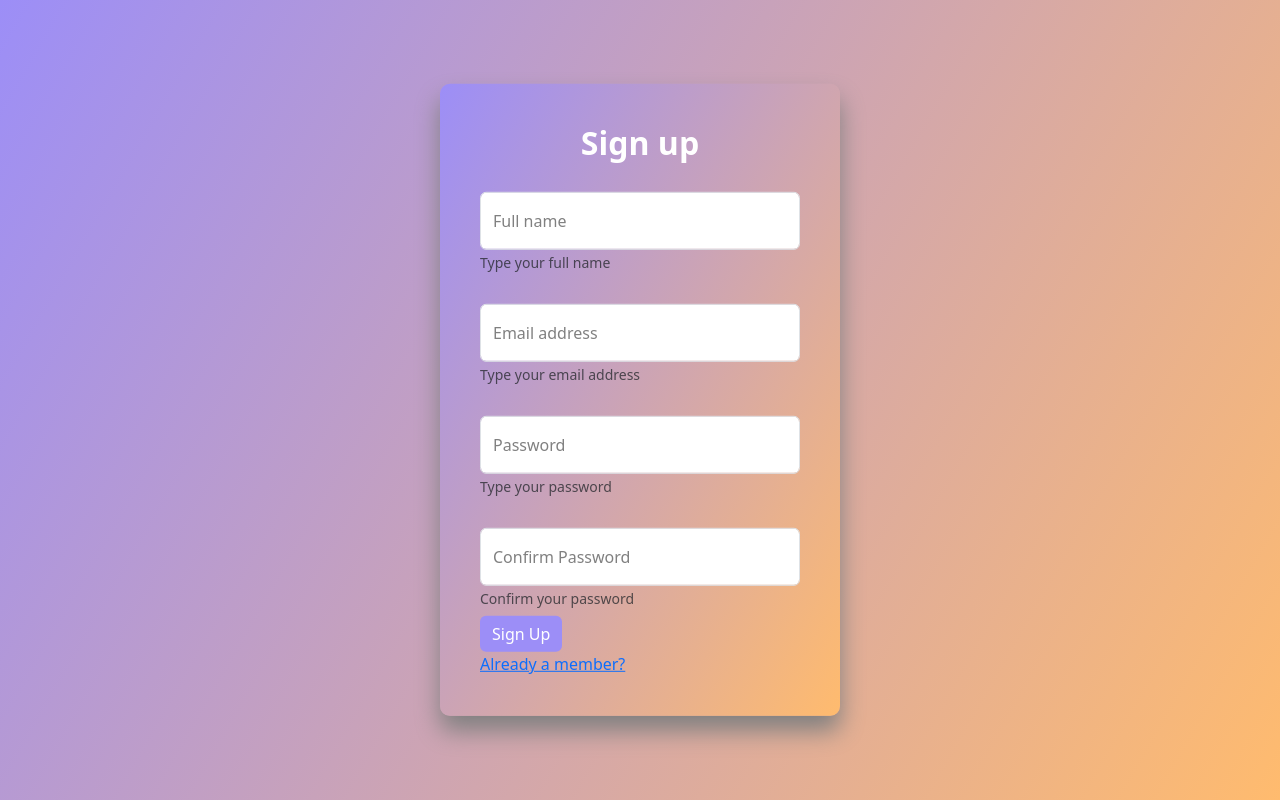
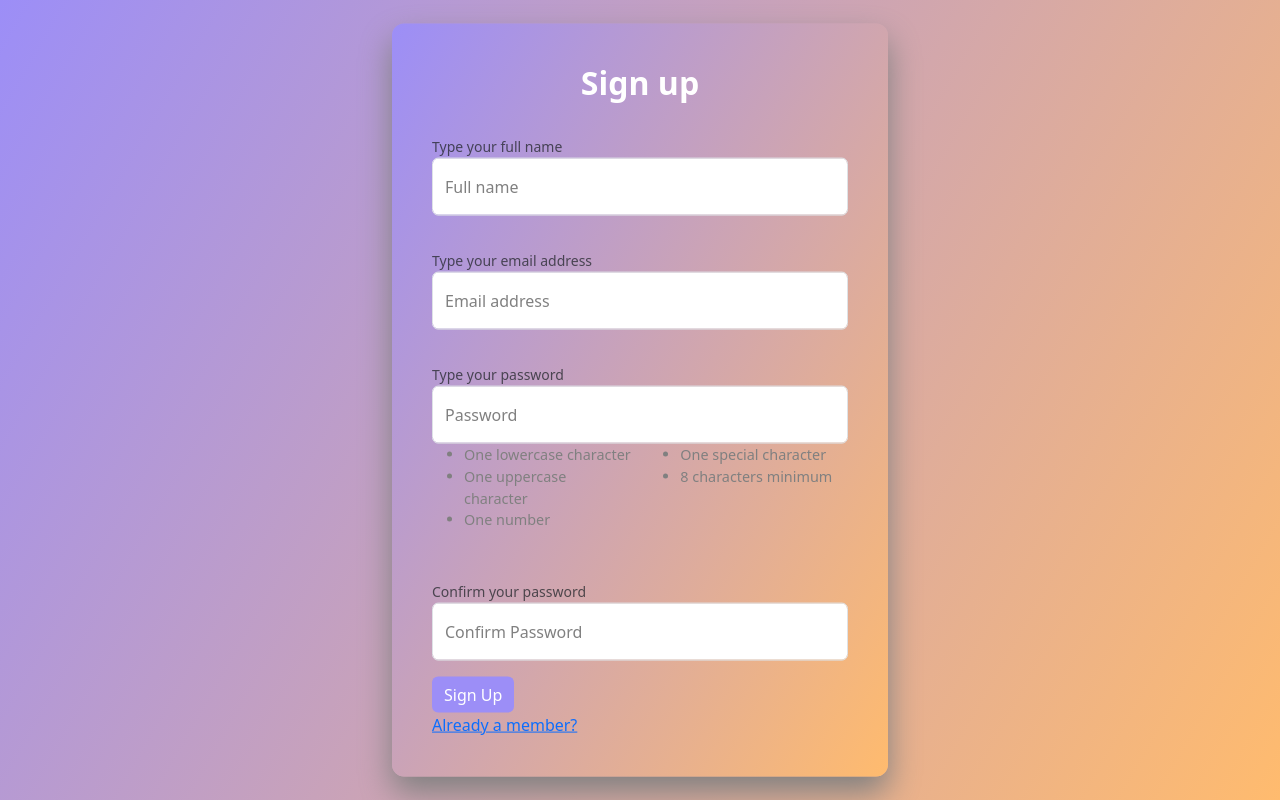
Before and after one commit to ChristopherBJ/frontend_omgdb, a React (Create React App) app: page /signup in a window 1280 px wide. Built offline with nearby package versions, Linux system fonts and the light colour scheme.

Commit message:
Refactor Navbar and Login components; remove redundant logout navigation and reload, enhance user feedback with additional text prompts

```diff
--- a/src/components/AuthProvider.js
+++ b/src/components/AuthProvider.js
@@ -1,4 +1,4 @@
-import { useContext, createContext, useState } from "react";
+import { useContext, createContext, useState, useEffect } from "react";
 import { useNavigate } from "react-router-dom";
 
 // Taken inspiration from https://dev.to/miracool/how-to-manage-user-authentication-with-react-js-3ic5 and modified to suit the project
@@ -38,8 +38,25 @@ const AuthProvider = ({ children }) => {
     setUser(null);
     setToken("");
     localStorage.removeItem("site");
+    localStorage.setItem("logout-event", Date.now());
     navigate("/login");
   };
+
+  useEffect(() => {
+    const handleStorageChange = (event) => {
+      if (event.key === "logout-event") {
+        setUser(null);
+        setToken("");
+        navigate("/login");
+      }
+    };
+
+    window.addEventListener("storage", handleStorageChange);
+
+    return () => {
+      window.removeEventListener("storage", handleStorageChange);
+    };
+  }, [navigate]);
 
   return (
     <AuthContext.Provider value={{ token, user, loginAction, logOut }}>
--- a/src/components/Navbar.js
+++ b/src/components/Navbar.js
@@ -22,8 +22,8 @@ function NavBar() {
 
   const handleLogout = () => {
     logOut(); // Call the logOut function from AuthContext
-    navigate("/login"); // Navigate to the login page (optional since it's already in logOut)
-    window.location.reload(); // Optional: Forces a page reload to reset state
+    //navigate("/login"); // Navigate to the login page (optional since it's already in logOut)
+    //window.location.reload(); // Optional: Forces a page reload to reset state
   };
 
   return (
--- a/src/pages/Login.js
+++ b/src/pages/Login.js
@@ -26,6 +26,11 @@ function Login() {
     <div className="login-container">
       <Form onSubmit={handleSubmit} className="login-box">
         <h1 className="header">Login</h1>
+        <div className="text-container">
+          <Form.Text className="text-muted">
+            Type your email address
+          </Form.Text>
+        </div>
         <Form.Group controlId="formBasicEmail">
         <FloatingLabel className="text-area" label="Email address">
               <Form.Control
@@ -36,10 +41,12 @@ function Login() {
                 required
               />
             </FloatingLabel>
+        </Form.Group>
+        <div className="text-container">
           <Form.Text className="text-muted">
-            We'll never share your email with anyone else.
+            Type your password
           </Form.Text>
-        </Form.Group>
+        </div>
         <Form.Group controlId="formBasicPassword">
           <FloatingLabel className="text-area" label="Password">
             <Form.Control
@@ -52,6 +59,7 @@ function Login() {
           </FloatingLabel>
         </Form.Group>
 
+        {error && <p className="error">{error}</p>}
         <Button className="sub-button" variant="primary" type="submit">
           Login
         </Button>
--- a/src/pages/SignUp.js
+++ b/src/pages/SignUp.js
@@ -12,14 +12,36 @@ function SignUp() {
     const [success, setSuccess] = useState(""); // For success messages
     const [isSuccess, setIsSuccess] = useState(false); // Track success state
 
+    const hasLowercase = /[a-z]/.test(password);
+    const hasUppercase = /[A-Z]/.test(password);
+    const hasNumber = /[0-9]/.test(password);
+    const hasSpecialChar = /[!@#$%^&*(),.?":{}|<>]/.test(password);
+    const hasMinLength = password.length >= 8;
+    const hasMatch = password === confirmPassword;
+    const isValidPassword = (password) => {
+        const strongPasswordRegex = /^(?=.*[a-z])(?=.*[A-Z])(?=.*\d)(?=.*[!@#$%^&*(),.?":{}|<>])[A-Za-z\d!@#$%^&*(),.?":{}|<>]{8,}$/;
+        return strongPasswordRegex.test(password);
+    };
+
     const handleSubmit = async (e) => {
         e.preventDefault();
         setError(""); // Clear previous errors
         setSuccess(""); // Clear previous success messages
 
+        if (password.length < 8) {
+            setError("Password must be at least 8 characters long!");
+            return;
+        }
+
         // Validate that passwords match
         if (password !== confirmPassword) {
             setError("Passwords do not match!");
+            return;
+        }
+
+        // Validate password strength
+        if (!isValidPassword(password)) {
+            setError("Password must contain at least one uppercase letter, one lowercase letter, one number, and one special character.");
             return;
         }
 
@@ -39,7 +61,7 @@ function SignUp() {
 
             if (response.ok) {
                 const res = await response.json();
-                setSuccess( `${name}! Your account was created successfully! You can now login by clicking the link`);
+                setSuccess(`${name}! Your account was created successfully! You can now login by clicking the link`);
                 setIsSuccess(true);
                 setName("");
                 setEmail("");
@@ -63,6 +85,11 @@ function SignUp() {
                         <h1 className="header">Sign up</h1>
 
                         {/* Name Input Field */}
+                        <div className="text-container">
+                            <Form.Text className="text-muted">
+                                Type your full name
+                            </Form.Text>
+                        </div>
                         <Form.Group controlId="formBasicName">
                             <FloatingLabel className="text-area" label="Full name">
                                 <Form.Control
@@ -73,12 +100,15 @@ function SignUp() {
                                     required
                                 />
                             </FloatingLabel>
-                    <Form.Text className="text-muted">
-                        Type your full name
-                    </Form.Text>
+
                         </Form.Group>
 
                         {/* Email Input Field */}
+                        <div className="text-container">
+                            <Form.Text className="text-muted">
+                                Type your email address
+                            </Form.Text>
+                        </div>
                         <Form.Group controlId="formBasicEmail">
                             <FloatingLabel className="text-area" label="Email address">
                                 <Form.Control
@@ -89,12 +119,14 @@ function SignUp() {
                                     required
                                 />
                             </FloatingLabel>
-                    <Form.Text className="text-muted">
-                        Type your email address
-                    </Form.Text>
                         </Form.Group>
 
                         {/* Password Input Field */}
+                        <div className="text-container">
+                            <Form.Text className="text-muted">
+                                Type your password
+                            </Form.Text>
+                        </div>
                         <Form.Group controlId="formBasicPassword">
                             <FloatingLabel className="text-area" label="Password">
                                 <Form.Control
@@ -102,16 +134,36 @@ function SignUp() {
                                     placeholder="Password"
                                     value={password}
                                     onChange={(e) => setPassword(e.target.value)}
+
                                     required
                                 />
                             </FloatingLabel>
-                    <Form.Text className="text-muted">
-                        Type your password
-                    </Form.Text>
+                            <div className="password-rules">
+                                <div className="password-column">
+                                    <ul>
+                                        <li className={hasLowercase ? 'valid' : 'invalid'}>One lowercase character</li>
+                                        <li className={hasUppercase ? 'valid' : 'invalid'}>One uppercase character</li>
+                                        <li className={hasNumber ? 'valid' : 'invalid'}>One number</li>
+                                    </ul>
+                                </div>
+                                <div className="password-column">
+                                    <ul>
+                                        <li className={hasSpecialChar ? 'valid' : 'invalid'}>One special character</li>
+                                        <li className={hasMinLength ? 'valid' : 'invalid'}>8 characters minimum</li>
+                                    </ul>
+                                </div>
+                            </div>
+
                         </Form.Group>
 
                         {/* Confirm Password Input Field */}
+                        <div className="text-container">
+                            <Form.Text className="text-muted">
+                                Confirm your password
+                            </Form.Text>
+                        </div>
                         <Form.Group controlId="formBasicPasswordConfirm">
+
                             <FloatingLabel className="text-area" label="Confirm Password">
                                 <Form.Control
                                     type="password"
@@ -121,9 +173,11 @@ function SignUp() {
                                     required
                                 />
                             </FloatingLabel>
-                    <Form.Text className="text-muted">
-                        Confirm your password
-                    </Form.Text>
+                            {!hasMatch && (
+                                <Form.Text className="error-text">
+                                    Passwords do not match.
+                                </Form.Text>)}
+
                         </Form.Group>
 
 
--- a/src/pages/Title.js
+++ b/src/pages/Title.js
@@ -2,26 +2,7 @@ import React from 'react'
 import '../styles/Title.css'
 import { useEffect, useState } from 'react'
 
-//Write your API key here
-
-
 function Title() {
-
-  const [user, setUser] = useState([]);
-  useEffect(() => {
-    const mytoken = process.env.REACT_APP_MY_TOKEN;
-    if (mytoken) {
-      console.log('Token found');
-    const headers ={'Authorization': `Bearer ${mytoken}`};
-      fetch('https://localhost/api/user', {headers})
-        .then(res => res.json())
-        .then(data => console.log(data))
-
-    } else {
-      console.log('No token found');
-    }
-    },
-    []);
 
 
 
--- a/src/styles/Login.css
+++ b/src/styles/Login.css
@@ -15,11 +15,11 @@
     top: 50%;
     left: 50%;
     transform: translate(-50%, -50%);
-    width: 400px;
-    padding: 40px;
+    width: 31rem;
+    padding: 2.5rem;
     background: linear-gradient(120deg, var(--custom-color1), var(--custom-color2));
-    box-shadow: 0 15px 25px gray;
-    border-radius: 10px;
+    box-shadow: 0 1rem 2rem gray;
+    border-radius: 12px;
 }
 
 .header {
@@ -33,14 +33,14 @@
 
 .sub-button {
     display: block;
-    margin-top: 6px;
+    margin-top: 1rem;
     border: none;
     background: var(--custom-color1);
     background-size: 200%;
     color: white;
     outline: none;
     cursor: pointer;
-    transition: 0.5s;
+
 }
 
 .sub-button:hover {
@@ -50,7 +50,6 @@
 
 .text-area {
     position: relative;
-    margin-top: 30px;
     color: grey;
 
 }
@@ -58,3 +57,32 @@
 .error-text {
     color: red;
   }
+
+  .password-column {
+    width: 48%; /* 2 columns, each takes up 48% of the container */
+  }
+  .password-rules {
+    display: flex;
+    justify-content: space-between;
+    padding: 0;
+    margin-top: 0;
+  }
+
+  .password-rules li {
+    font-size: 0.9rem;
+    color: gray;
+  }
+
+  .password-rules li.valid {
+    color: green;
+    font-weight: bold;
+  }
+
+  .password-rules li.invalid {
+    color: gray;
+  }
+
+  .text-container {
+
+    margin-top: 2rem !important;
+  }
```
Lines whose indentation alone changed are shown as unchanged.
